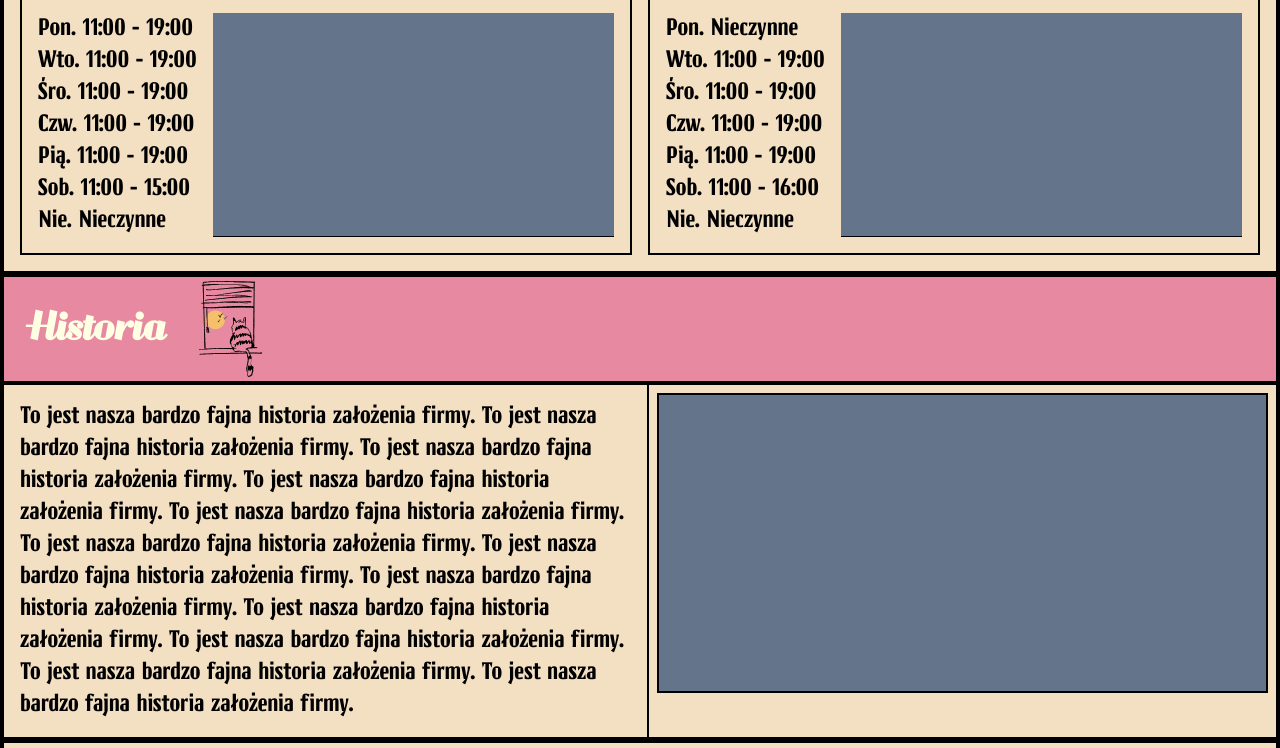
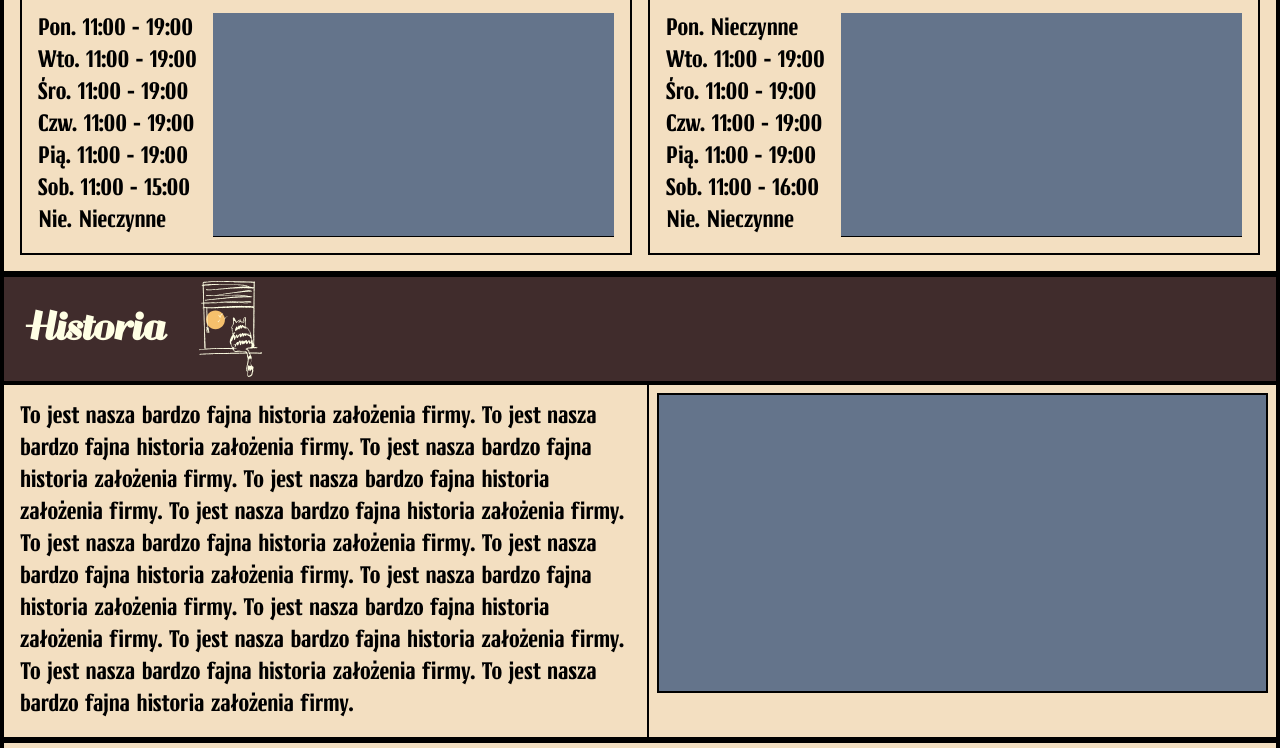
Before and after one commit to agentpietrucha/sawart-base, a website built with Vite: page index.html in a window 1280 px wide. Shown: the part 1119-1867 px from the top of the page. Built offline with nearby package versions, Linux system fonts and the light colour scheme.

Commit message:
Update section background colors

```diff
--- a/index.html
+++ b/index.html
@@ -56,7 +56,7 @@
       class="border-black border-t-4 md:border-t-[6px]"
     >
       <div
-        class="border-black border-b-2 md:border-b-4 bg-[#402C2C] flex items-center"
+        class="border-black border-b-2 md:border-b-4 bg-[#E78AA1] flex items-center"
       >
         <h1
           class="font-lombard text-2xl md:text-4xl font-bold pl-3 p-6 md:pl-6 md:p-8 text-[#FFFFE4]"
@@ -286,14 +286,18 @@
 
     <section id="historia" class="border-black border-t-4 md:border-t-[6px]">
       <div
-        class="border-black border-b-2 md:border-b-4 bg-[#E78AA1] flex items-center"
+        class="border-black border-b-2 md:border-b-4 bg-[#402C2C] flex items-center"
       >
         <h1
           class="font-lombard text-2xl md:text-4xl font-bold pl-3 p-6 md:pl-6 md:p-8 text-[#FFFFE4]"
         >
           Historia
         </h1>
-        <img src="section-icons/history.svg" class="h-16 md:h-24" aria-hidden />
+        <img
+          src="section-icons/history_light.svg"
+          class="h-16 md:h-24"
+          aria-hidden
+        />
       </div>
       <div class="flex flex-col md:flex-row">
         <div class="flex-1 border-black md:border-r-2 p-4">
```
Also changed, not shown: public/section-icons/history.svg (deleted), public/section-icons/history_light.svg (added).
